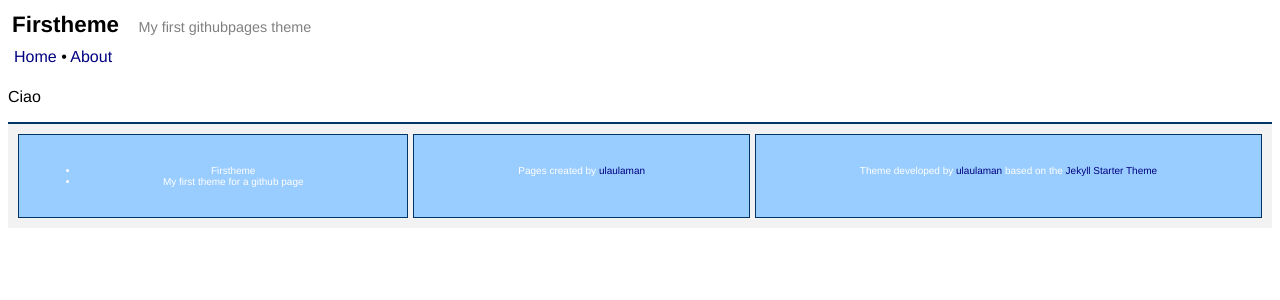
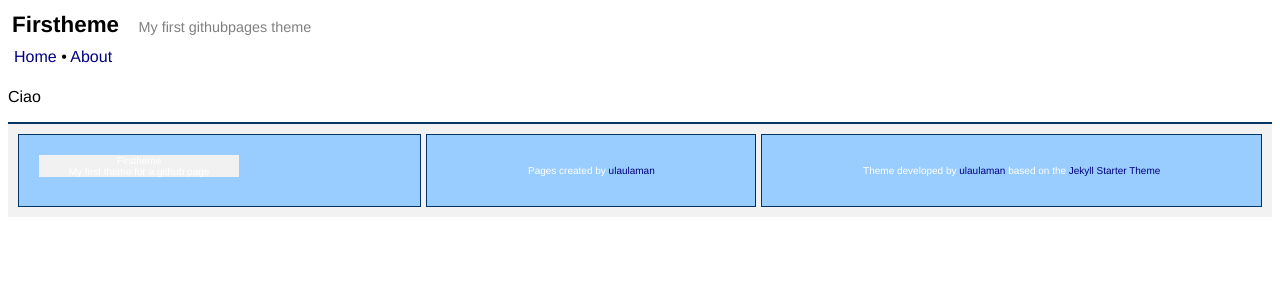
Before and after one commit to ulaulaman/firstheme, a Jekyll site: the page built from index.html, in a window 1280 px wide. Shown: the top 300 px of the page. Built offline with Jekyll 4.4.1, drawn with Linux system fonts in a browser that asks for light colours.

Commit message:
Update style.css

```diff
--- a/css/style.css
+++ b/css/style.css
@@ -13,6 +13,27 @@ a, a:visited {
 
 a:hover {
   text-decoration: underline;
+}
+
+ul.contact-list {
+    list-style-type: none;
+    margin: 0;
+    padding: 0;
+    width: 200px;
+    background-color: #f1f1f1;
+}
+
+li.contact-list a {
+    display: block;
+    color: #000;
+    padding: 8px 16px;
+    text-decoration: none;
+}
+
+/* Change the link color on hover */
+li.contact-list a:hover {
+    background-color: #555;
+    color: white;
 }
 
 #header {
```
